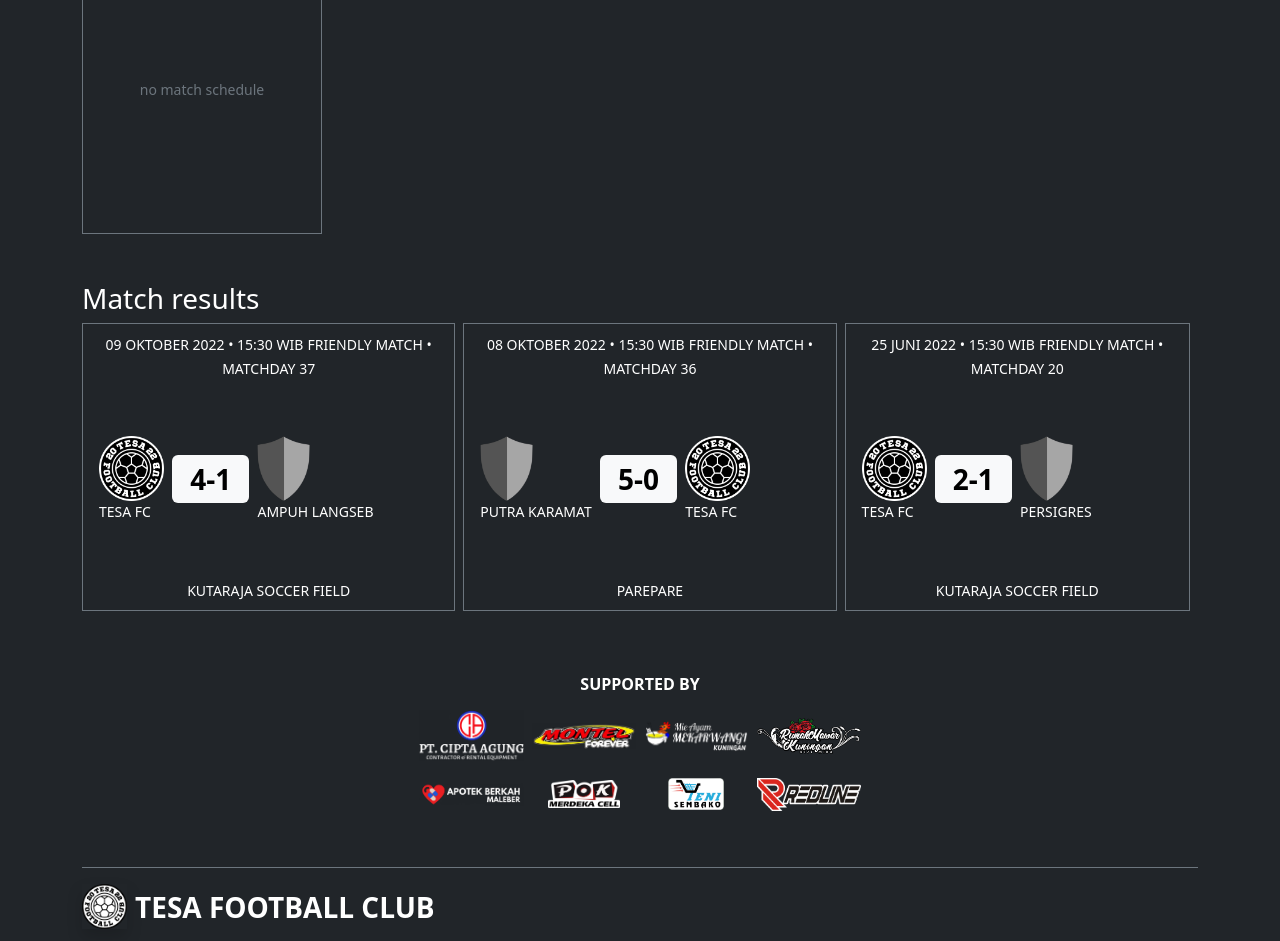
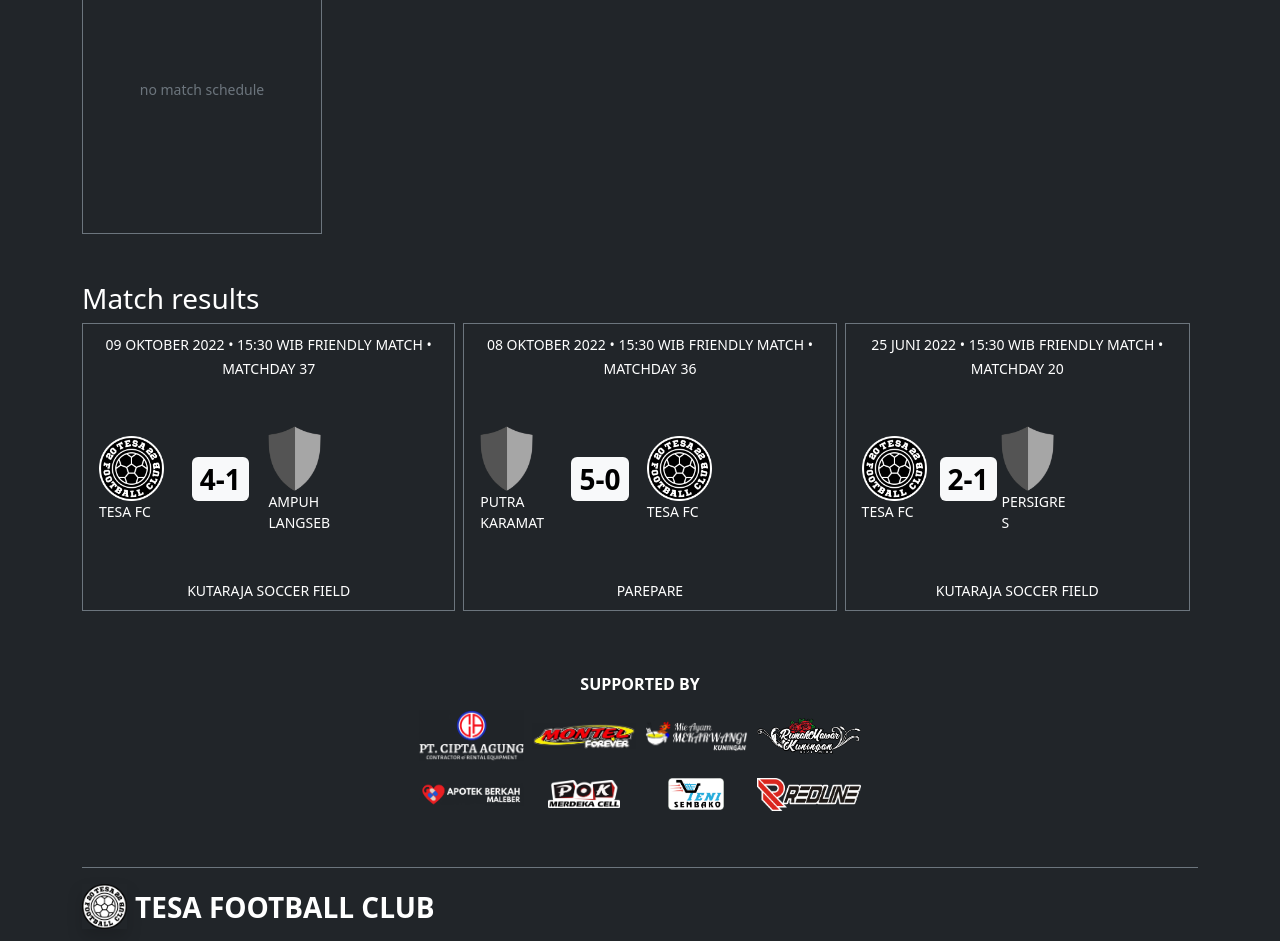
Before and after one commit to tesafc/tesafc.github.io, a Jekyll site: the page built from index.html, in a window 1280 px wide. Shown: the part 879-1820 px from the top of the page. Built offline with Jekyll 4.4.1, drawn with Linux system fonts in a browser that asks for light colours; nearby versions of some CDN libraries.

Commit message:
Update index.html

```diff
--- a/index.html
+++ b/index.html
@@ -71,13 +71,13 @@ description: tesa fc official website
           <small class="mb-0 px-0">{{ match.competition }} • {{ match.matchday }}</small>
         </div>
         <div class="card-body d-flex flex-column justify-content-center align-items-start">
-          <div class="d-flex flex-row justify-content-center align-items-center">
+          <div class="row row-cols-3 g-0 d-flex flex-row justify-content-center align-items-center">
             <div>
               <img src="{% if match.home-team.logo %}{{ match.home-team.logo | relative_url }}{% else %}{{ '/assets/img/logo/logo-blank.png' | relative_url }}{% endif %}" alt="" class="" width="auto" height="65">
               <small class="d-block text-uppercase">{{ match.home-team.name }}</small>
             </div>
             <div class="px-2">
-              <p class="badge text-bg-light fs-3 fw-bolder mb-0">{{ match.result.score.full-time }}</p>
+              <p class="badge text-bg-light fs-3 fw-bolder mb-0 p-2">{{ match.result.score.full-time }}</p>
             </div>
             <div>
               <img src="{% if match.away-team.logo %}{{ match.away-team.logo | relative_url }}{% else %}{{ '/assets/img/logo/logo-blank.png' | relative_url }}{% endif %}" alt="" class="" width="auto" height="65">
```
